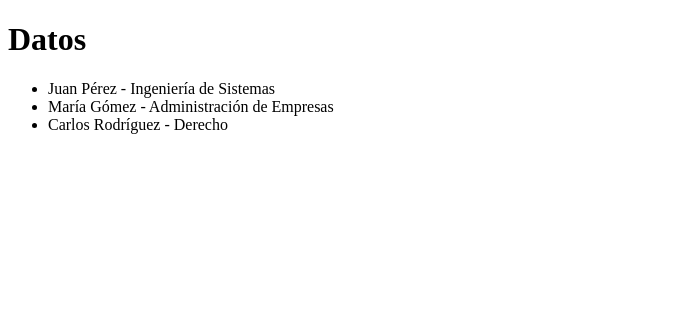
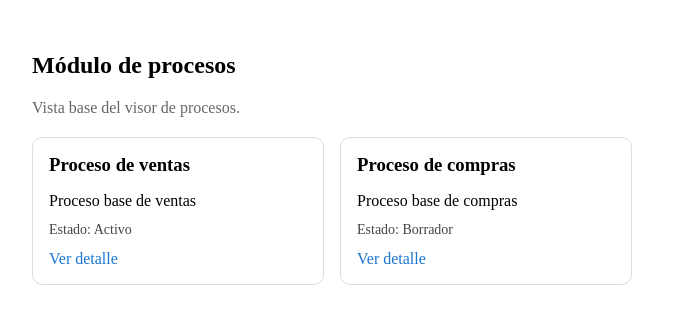
Before and after one commit to Optimizapp/Proyecto-Organizapp-Front, an Angular app: page /processes in a window 1280 px wide. Shown: the top 324 px of the page, without its empty margins (0-687 px from the left). Built offline with nearby package versions, Linux system fonts and the light colour scheme.

Commit message:
Corrige componente raíz para usar router outlet

```diff
--- a/src/app/app.html
+++ b/src/app/app.html
@@ -1,6 +1 @@
-<h1>Datos</h1>
-<ul>
-  <li  *ngFor='let estudiante of estudiantes'>
-    {{ estudiante.nombre }} - {{ estudiante.carrera }}
-  </li>
-</ul>
+<router-outlet></router-outlet>
--- a/src/app/app.ts
+++ b/src/app/app.ts
@@ -1,29 +1,13 @@
-import { Component, OnInit } from '@angular/core';
-import { CommonModule } from '@angular/common';
-import {  EstudianteService } from './services/estudiantes';
-import { Estudiante } from './models/estudiantes.models';
-
+import { Component } from '@angular/core';
+import { RouterOutlet } from '@angular/router';
 
 @Component({
   selector: 'app-root',
   standalone: true,
-  imports: [CommonModule],
+  imports: [RouterOutlet],
   templateUrl: './app.html',
   styleUrl: './app.css'
 })
-export class AppComponent implements OnInit {
-
-  estudiantes: Estudiante[] = [];
-
-  constructor(private estudiantesService: EstudianteService) {}
-
-  ngOnInit(): void {
-    this.listarEstudiantes();
-  }
-
-  listarEstudiantes(): void {
-    this.estudiantesService.listarEstudiantePrueba().subscribe(data => {
-    this.estudiantes = data;
-    });
-  }
+export class AppComponent {
+  title = 'Proyecto-Organizapp-Front';
 }
```
